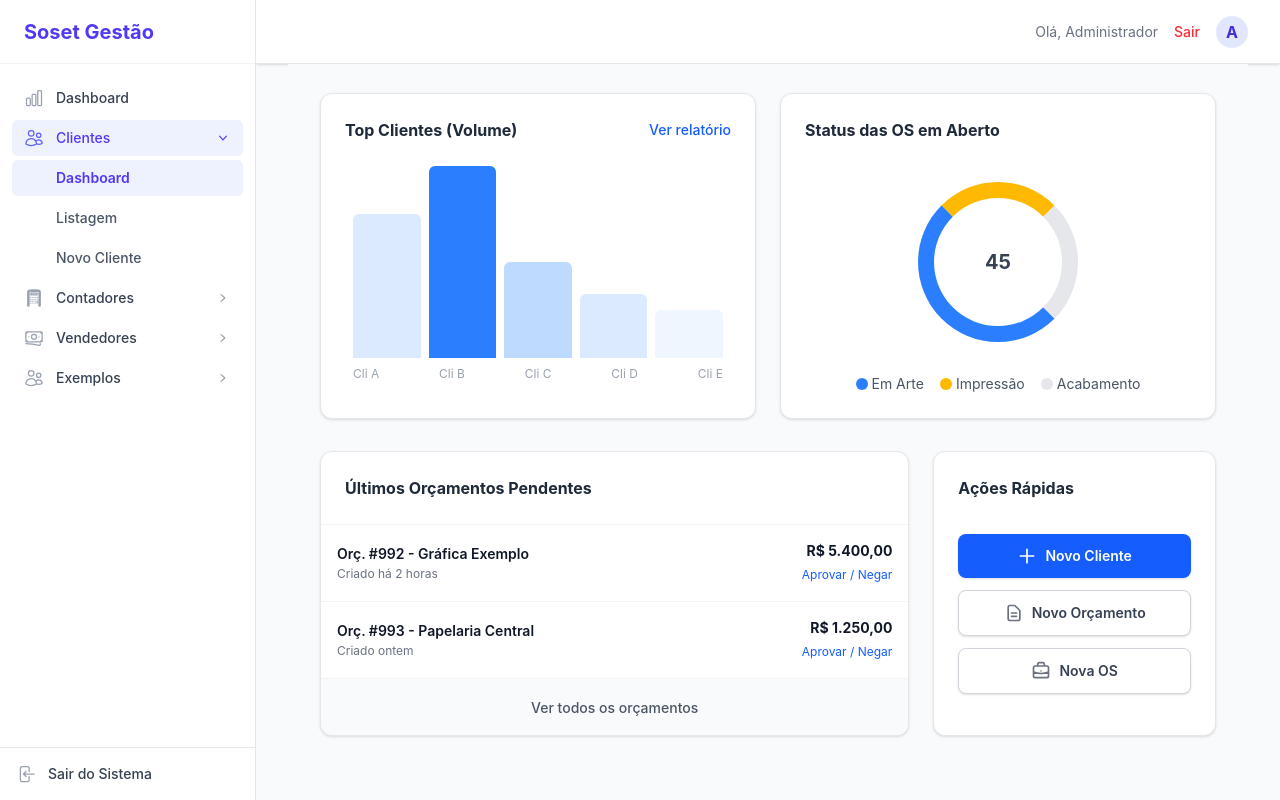
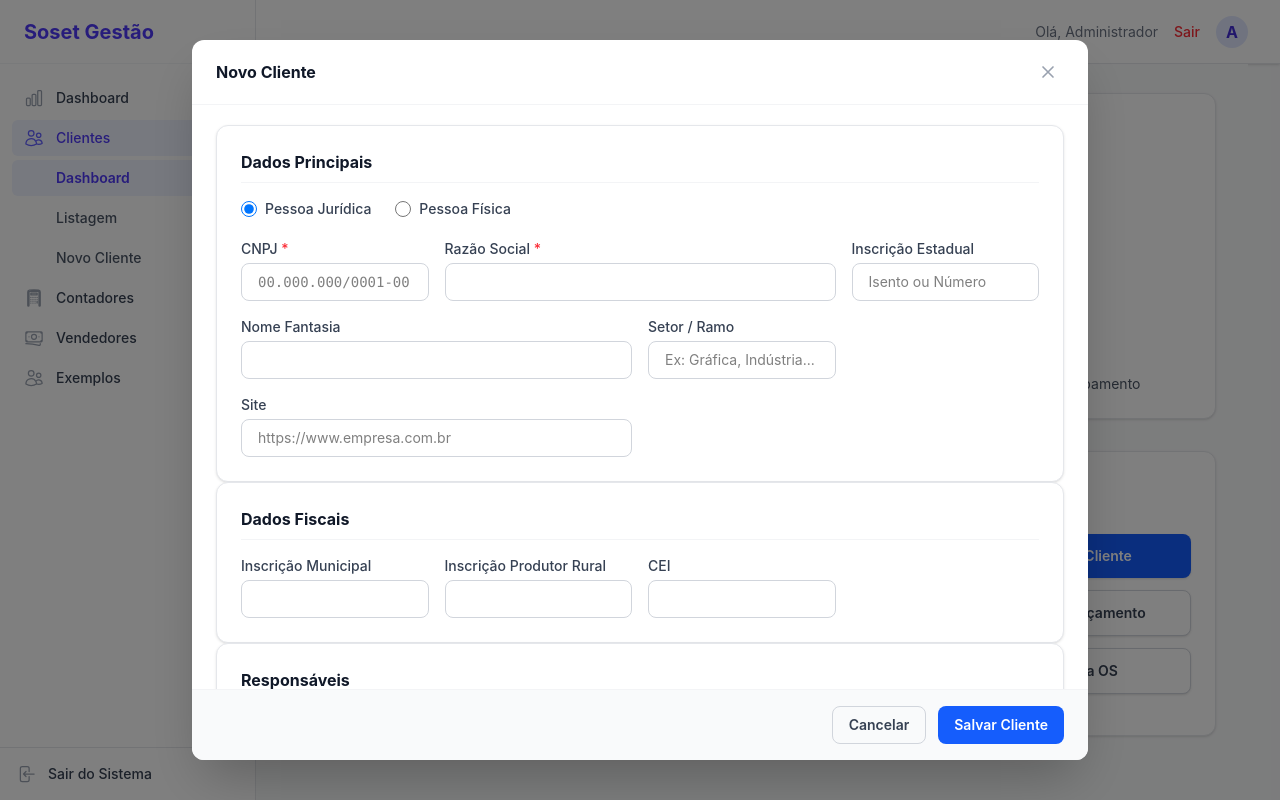
Before and after one commit to grafica-soset/front-admin, a Nuxt app: page /clientes in a window 1280 px wide. Both pictures are taken after a click on the button "Novo Cliente". Built offline with nearby package versions, Linux system fonts and the light colour scheme.

Commit message:
adiciona cadastro rápido de cliente

```diff
--- a/app/pages/clientes/index.vue
+++ b/app/pages/clientes/index.vue
@@ -1,6 +1,113 @@
 <script setup lang="ts">
+import { sessionStore as useSessionStore } from '~/stores/sessionStore'
+
+const session = useSessionStore()
+
 const handleClientSelect = (client: any) => {
   navigateTo(`/clientes/${client.id}`)
+}
+
+const showCustomerModal = ref(false)
+const tipoPessoa = ref<'pj' | 'pf'>('pj')
+const submittingCustomer = ref(false)
+const customerError = ref('')
+
+function getInitialCustomerForm() {
+  return {
+    document: '',
+    officialname: '',
+    name: '',
+    sector: '',
+    website: '',
+    inscrest: '',
+    inscrmun: '',
+    inscrprodrur: '',
+    cei: '',
+    salespersonid: null as number | null,
+    accountantid: null as number | null,
+    postalcode: '',
+    address: '',
+    number: '',
+    complement: '',
+    district: '',
+    city: '',
+    state: '',
+  }
+}
+
+const customerForm = reactive(getInitialCustomerForm())
+
+watch(tipoPessoa, () => {
+  customerForm.name = ''
+  customerForm.inscrest = ''
+  customerForm.inscrmun = ''
+  customerForm.inscrprodrur = ''
+})
+
+function openCustomerModal() {
+  Object.assign(customerForm, getInitialCustomerForm())
+  tipoPessoa.value = 'pj'
+  customerError.value = ''
+  showCustomerModal.value = true
+}
+
+function closeCustomerModal() {
+  showCustomerModal.value = false
+}
+
+async function saveCustomer() {
+  if (!customerForm.document.trim()) {
+    customerError.value = tipoPessoa.value === 'pj' ? 'CNPJ é obrigatório.' : 'CPF é obrigatório.'
+    return
+  }
+  if (!customerForm.officialname.trim()) {
+    customerError.value = tipoPessoa.value === 'pj' ? 'Razão Social é obrigatória.' : 'Nome Completo é obrigatório.'
+    return
+  }
+
+  submittingCustomer.value = true
+  customerError.value = ''
+
+  try {
+    const res = await $fetch<any>('/api/customer/cadastro', {
+      method: 'POST',
+      query: { token: session.token },
+      body: {
+        document:      customerForm.document,
+        officialname:  customerForm.officialname,
+        name:          customerForm.name || null,
+        sector:        customerForm.sector || null,
+        website:       customerForm.website || null,
+        inscrest:      customerForm.inscrest || null,
+        inscrmun:      customerForm.inscrmun || null,
+        inscrprodrur:  customerForm.inscrprodrur || null,
+        cei:           customerForm.cei || null,
+        salespersonid: customerForm.salespersonid || null,
+        accountantid:  customerForm.accountantid || null,
+        postalcode:    customerForm.postalcode || null,
+        address:       customerForm.address || null,
+        number:        customerForm.number || null,
+        complement:    customerForm.complement || null,
+        district:      customerForm.district || null,
+        city:          customerForm.city || null,
+        state:         customerForm.state || null,
+      }
+    })
+
+    if (res.success) {
+      closeCustomerModal()
+      const createdId = res.data?.id
+      if (createdId) {
+        await navigateTo(`/clientes/${createdId}`)
+      }
+    } else {
+      customerError.value = res.message ?? 'Erro ao cadastrar cliente.'
+    }
+  } catch (e: any) {
+    customerError.value = e?.data?.message || 'Erro ao cadastrar cliente.'
+  } finally {
+    submittingCustomer.value = false
+  }
 }
 </script>
 <template>
@@ -119,7 +226,11 @@ const handleClientSelect = (client: any) => {
         <h3 class="text-base font-bold text-gray-800 mb-4">Ações Rápidas</h3>
         <div class="flex flex-col gap-3 flex-grow justify-center">
 
-          <button class="w-full py-3 px-4 bg-blue-600 hover:bg-blue-700 text-white text-sm font-semibold rounded-lg shadow-sm transition-colors flex items-center justify-center gap-2">
+          <button
+            type="button"
+            @click="openCustomerModal"
+            class="w-full py-3 px-4 bg-blue-600 hover:bg-blue-700 text-white text-sm font-semibold rounded-lg shadow-sm transition-colors flex items-center justify-center gap-2"
+          >
             <svg xmlns="http://www.w3.org/2000/svg" class="h-5 w-5" fill="none" viewBox="0 0 24 24" stroke="currentColor">
               <path stroke-linecap="round" stroke-linejoin="round" stroke-width="2" d="M12 4v16m8-8H4" />
             </svg>
@@ -145,5 +256,40 @@ const handleClientSelect = (client: any) => {
 
     </section>
 
+    <UiModal :open="showCustomerModal" title="Novo Cliente" size="xl" @close="closeCustomerModal">
+      <form @submit.prevent="saveCustomer">
+        <FormsCustomerForm
+          :form="customerForm"
+          mode="create"
+          v-model:tipoPessoa="tipoPessoa"
+        />
+        <p v-if="customerError" class="mt-4 text-sm text-red-600 bg-red-50 border border-red-200 rounded-lg px-4 py-2.5">
+          {{ customerError }}
+        </p>
+      </form>
+
+      <template #footer>
+        <button
+          type="button"
+          @click="closeCustomerModal"
+          class="px-4 py-2 text-sm font-semibold text-gray-700 border border-gray-300 rounded-lg hover:bg-gray-50 transition-colors"
+        >
+          Cancelar
+        </button>
+        <button
+          type="button"
+          @click="saveCustomer"
+          :disabled="submittingCustomer"
+          class="px-4 py-2 text-sm font-semibold text-white bg-blue-600 rounded-lg hover:bg-blue-700 transition-colors disabled:opacity-60 flex items-center gap-2"
+        >
+          <svg v-if="submittingCustomer" class="animate-spin h-4 w-4" xmlns="http://www.w3.org/2000/svg" fill="none" viewBox="0 0 24 24">
+            <circle class="opacity-25" cx="12" cy="12" r="10" stroke="currentColor" stroke-width="4"></circle>
+            <path class="opacity-75" fill="currentColor" d="M4 12a8 8 0 018-8V0C5.373 0 0 5.373 0 12h4zm2 5.291A7.962 7.962 0 014 12H0c0 3.042 1.135 5.824 3 7.938l3-2.647z"></path>
+          </svg>
+          {{ submittingCustomer ? 'Salvando...' : 'Salvar Cliente' }}
+        </button>
+      </template>
+    </UiModal>
+
   </div>
 </template>
```
